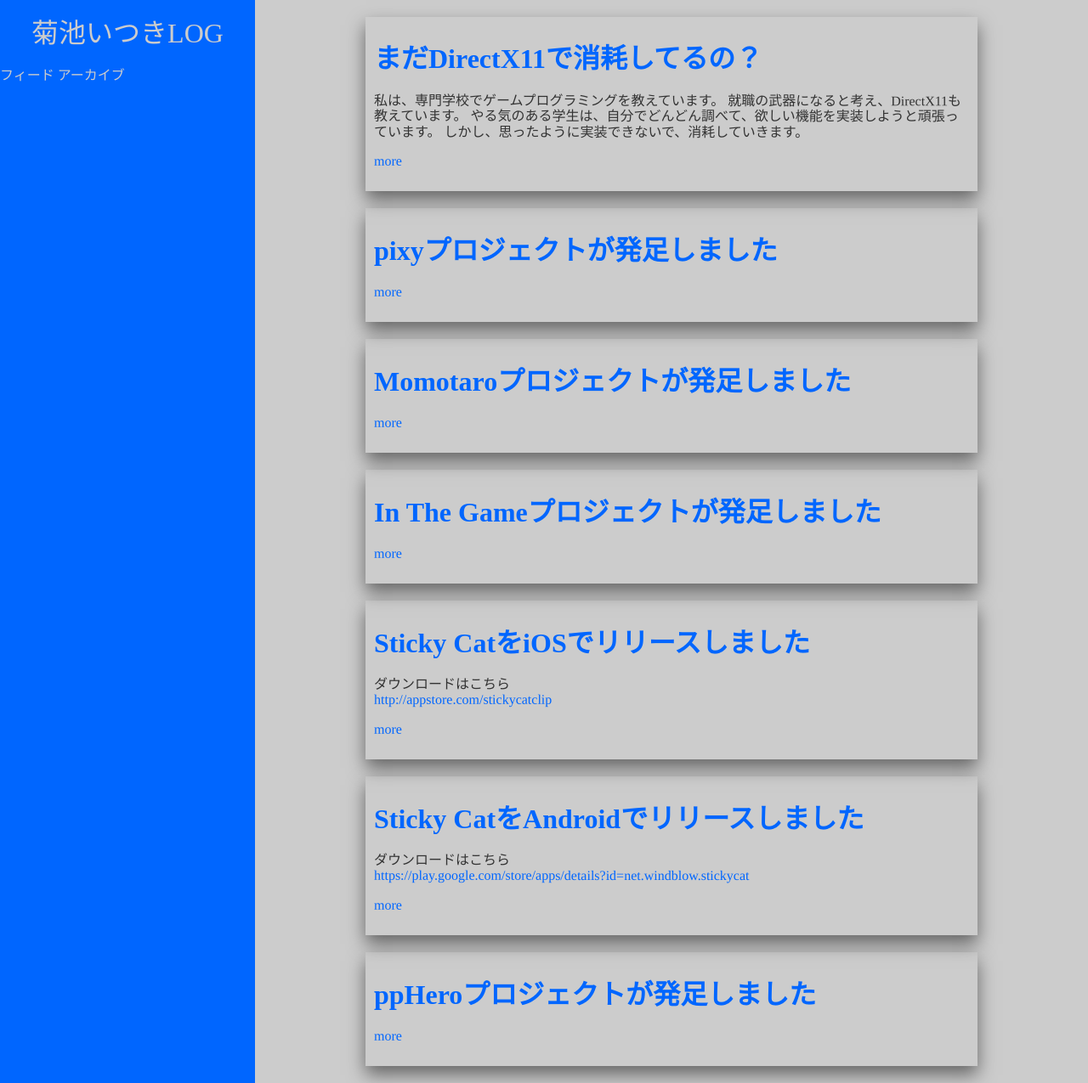
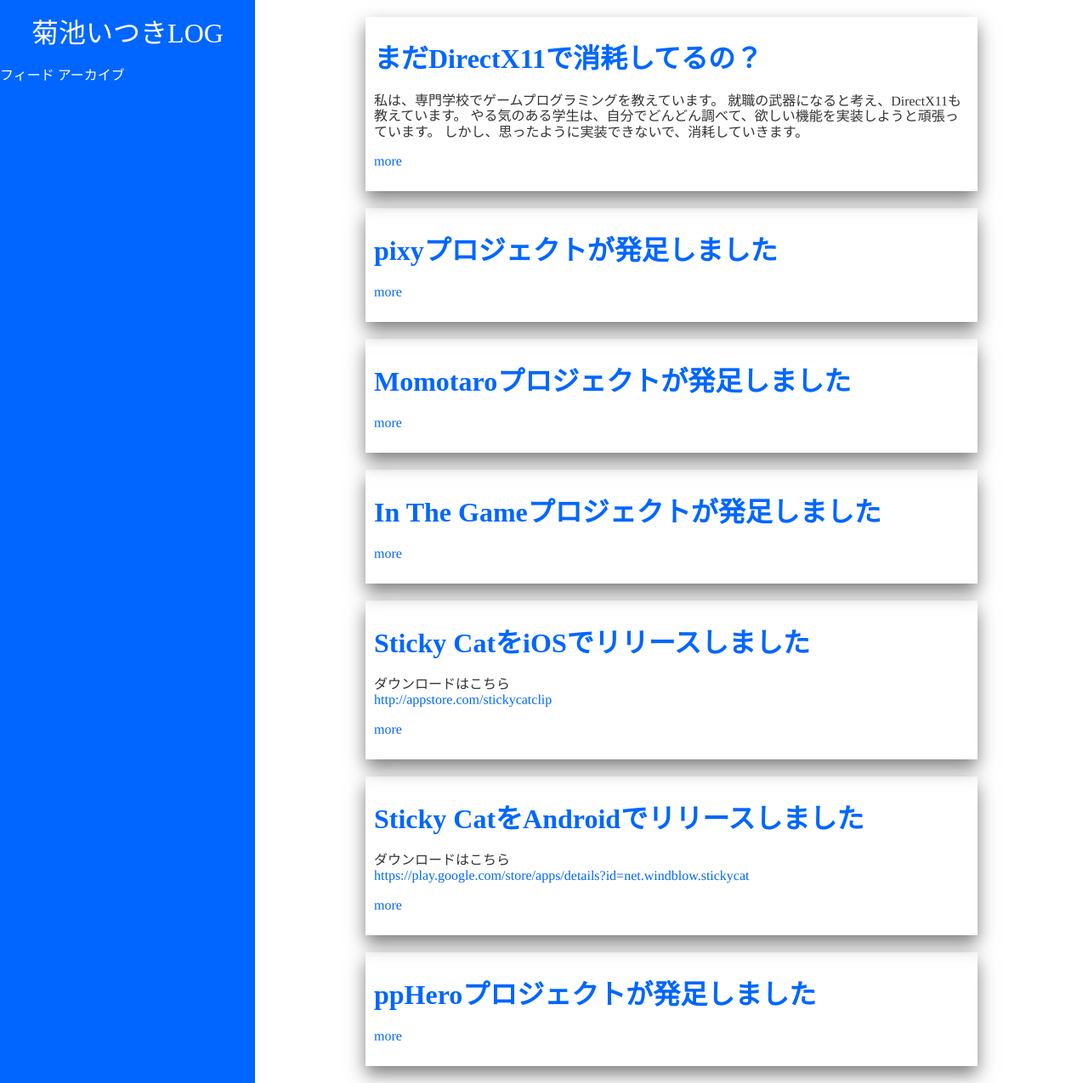
Before and after one commit to itukikikuti/windblow.net, a Jekyll site: the page built from index.html, in a window 1280 px wide and 1275 px high. Shown: the whole window at 85% size. Built offline with Jekyll 4.4.1, drawn with Linux system fonts in a browser that asks for light colours; some web fonts are replaced.

Commit message:
Update style.scss

```diff
--- a/css/style.scss
+++ b/css/style.scss
@@ -1,7 +1,7 @@
 ---
 ---
 $color: {{ site.color }};
-$white: #CCC;
+$white: #FFF;
 $black: #333;
 * {
     font-family: "Mplus 1p";
```
